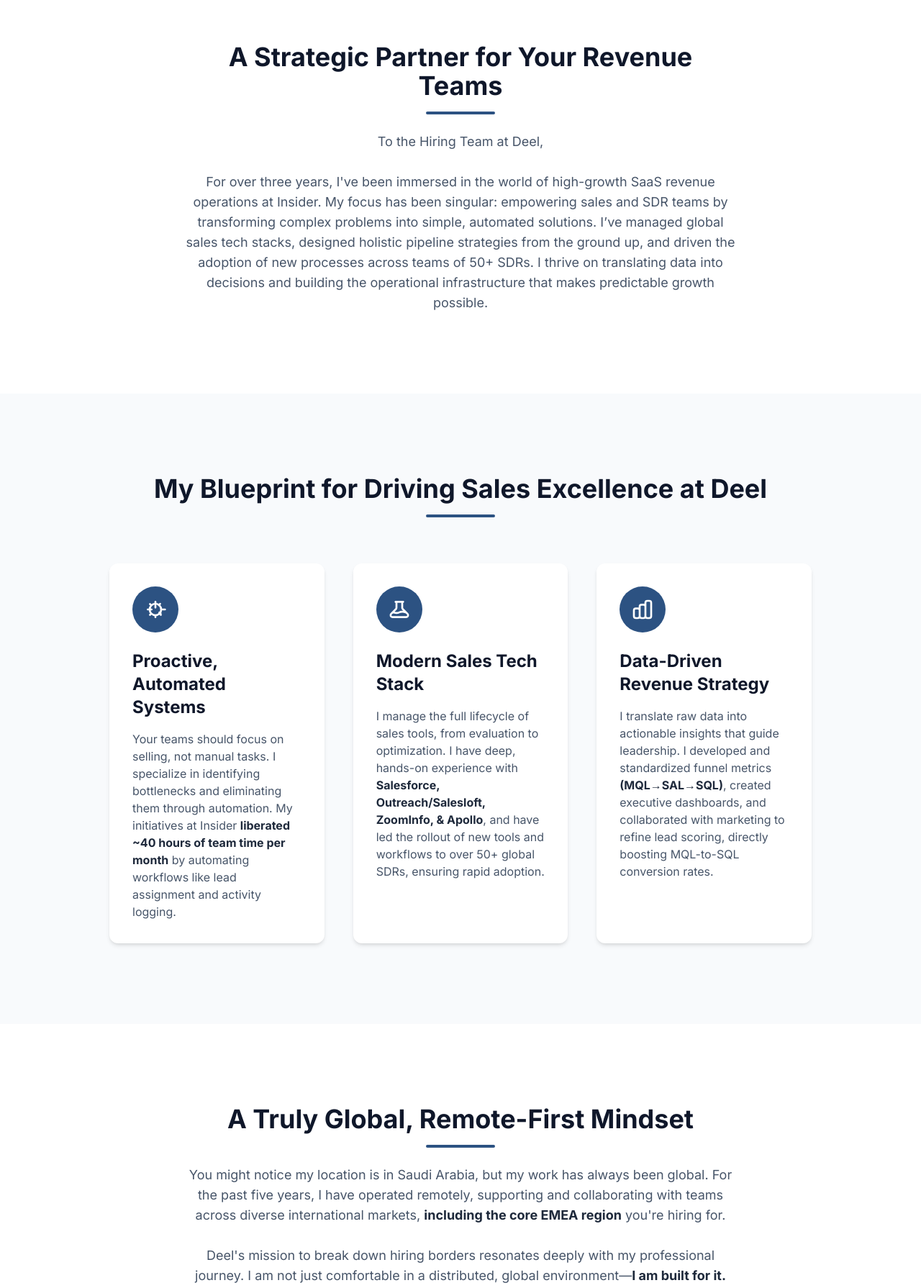
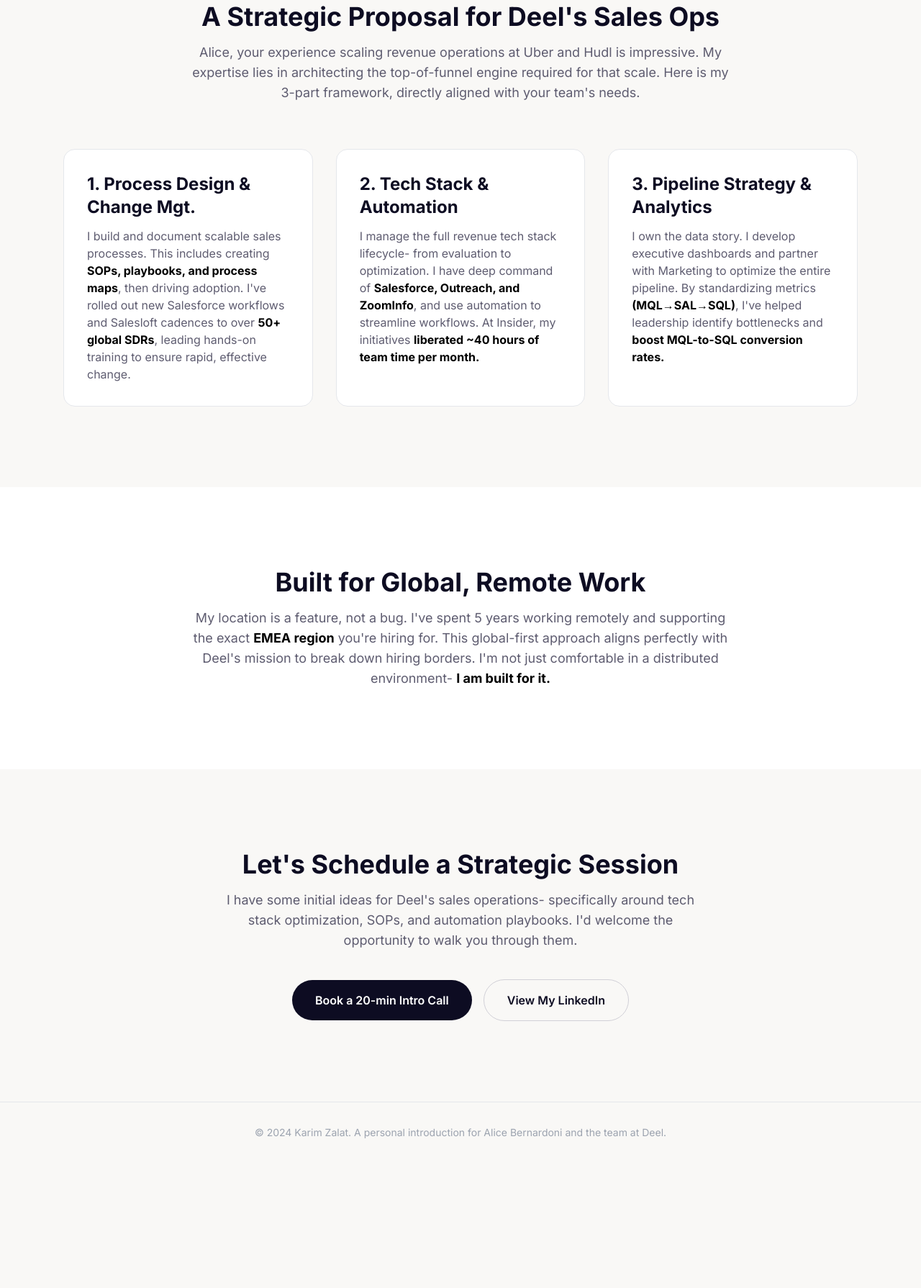
Before and after one commit to karimzalat3-lang/Karim-Deel, a plain HTML site: page index.html in a window 1280 px wide. Shown: the part 758-2548 px from the top of the page at 72% size. After the commit the page ends 2374 px from the top, so only its background shows below. Drawn offline with nearby package versions, Linux system fonts and the light colour scheme.

Commit message:
Update index.html

```diff
--- a/index.html
+++ b/index.html
@@ -3,40 +3,63 @@
 <head>
     <meta charset="UTF-8">
     <meta name="viewport" content="width=device-width, initial-scale=1.0">
-    <title>Karim Zalat | Sales Operations Analyst for Deel</title>
+    <title>Karim Zalat | A Strategic Proposal for Alice Bernardoni at Deel</title>
     <script src="https://cdn.tailwindcss.com"></script>
     <link rel="preconnect" href="https://fonts.googleapis.com">
     <link rel="preconnect" href="https://fonts.gstatic.com" crossorigin>
-    <link href="https://fonts.googleapis.com/css2?family=Inter:wght@400;500;700;800&display=swap" rel="stylesheet">
+    <link href="https://fonts.googleapis.com/css2?family=Inter:wght@400;500;600;700;800&display=swap" rel="stylesheet">
     <style>
+        /* Deel-inspired Branding */
         body {
             font-family: 'Inter', sans-serif;
+            background-color: #F9F8F6; /* Deel's off-white background */
+            color: #0D0C22; /* Deel's primary text color */
         }
-        .hero-bg {
-            background-color: #f8fafc;
+        .deel-text-secondary {
+            color: #5E5C70;
         }
-        .brand-blue {
-            color: #2c5282;
+        .deel-button-primary {
+            background-color: #0D0C22;
+            color: #FFFFFF;
+            font-weight: 600;
+            border-radius: 9999px; /* Pill shape */
+            transition: transform 0.2s, box-shadow 0.2s;
         }
-        .brand-blue-bg {
-            background-color: #2c5282;
+        .deel-button-primary:hover {
+            transform: translateY(-2px);
+            box-shadow: 0 10px 15px -3px rgb(0 0 0 / 0.1), 0 4px 6px -4px rgb(0 0 0 / 0.1);
         }
-        .brand-blue-bg:hover {
-            background-color: #2a4365;
+        .deel-button-secondary {
+            background-color: transparent;
+            color: #0D0C22;
+            font-weight: 600;
+            border: 1px solid #d1d0d7;
+            border-radius: 9999px; /* Pill shape */
+            transition: background-color 0.2s;
+        }
+        .deel-button-secondary:hover {
+            background-color: #f0eefc;
+        }
+        .card-hover {
+            transition: transform 0.3s, box-shadow 0.3s;
+        }
+        .card-hover:hover {
+            transform: translateY(-8px);
+            box-shadow: 0 20px 25px -5px rgb(0 0 0 / 0.1), 0 8px 10px -6px rgb(0 0 0 / 0.1);
         }
     </style>
 </head>
-<body class="bg-slate-50 text-slate-800">
+<body>
 
-    <!-- Header / Nav -->
-    <header class="bg-white/80 backdrop-blur-md sticky top-0 z-50 border-b border-slate-200">
-        <div class="max-w-5xl mx-auto px-6">
+    <!-- Header -->
+    <header class="sticky top-0 z-50 bg-white/80 backdrop-blur-md border-b border-gray-200">
+        <div class="max-w-6xl mx-auto px-6">
             <div class="flex justify-between items-center h-16">
-                <div class="text-xl font-bold text-slate-900">Karim Zalat</div>
-                <nav class="hidden md:flex space-x-8">
-                    <a href="#value" class="text-slate-600 hover:text-slate-900 transition-colors">My Value</a>
-                    <a href="#global" class="text-slate-600 hover:text-slate-900 transition-colors">Global Mindset</a>
-                    <a href="#contact" class="text-slate-600 hover:text-slate-900 transition-colors">Contact</a>
+                <div class="text-xl font-bold">Karim Zalat</div>
+                <nav class="hidden md:flex space-x-8 text-sm font-semibold">
+                    <a href="#framework" class="deel-text-secondary hover:text-black transition-colors">My Framework</a>
+                    <a href="#global" class="deel-text-secondary hover:text-black transition-colors">Global Experience</a>
+                    <a href="#contact" class="deel-text-secondary hover:text-black transition-colors">Connect</a>
                 </nav>
             </div>
         </div>
@@ -44,68 +67,46 @@
 
     <main>
         <!-- Hero Section -->
-        <section class="hero-bg">
-            <div class="max-w-5xl mx-auto px-6 py-24 md:py-32 text-center">
-                <h1 class="text-4xl md:text-6xl font-extrabold text-slate-900 leading-tight">
-                    Architecting the Revenue Engine for Deel's Next Stage of Growth.
+        <section class="bg-white">
+            <div class="max-w-6xl mx-auto px-6 py-24 md:py-32 text-center">
+                <h1 class="text-4xl md:text-6xl font-extrabold leading-tight">
+                    Alice, I built this to show you how I can help scale Deel's sales engine.
                 </h1>
-                <p class="mt-6 max-w-3xl mx-auto text-lg md:text-xl text-slate-600">
-                    I'm Karim Zalat, a Sales Operations Analyst with a GTM engineering mindset. I don't just analyze funnels; I rebuild them for efficiency and scale. I saw the Sales Operations Analyst opening at Deel and knew it was a perfect match for my experience building the automated, data-driven systems that power elite sales teams.
+                <p class="mt-6 max-w-3xl mx-auto text-lg md:text-xl deel-text-secondary">
+                    I design the operational frameworks that drive predictable revenue. My background is in building the exact top-of-funnel systems- from tech stack to playbooks- to support Deel's incredible scale.
                 </p>
                 <div class="mt-10">
-                    <a href="#intro" class="inline-block brand-blue-bg text-white font-bold rounded-lg px-8 py-4 text-lg shadow-lg hover:shadow-xl transform hover:-translate-y-1 transition-all">
-                        View My Strategic Fit
+                    <a href="#contact" class="inline-block deel-button-primary px-8 py-4 text-lg">
+                        Let's Discuss a Framework for Deel
                     </a>
                 </div>
             </div>
         </section>
 
-        <!-- Introduction Section -->
-        <section id="intro" class="bg-white">
-            <div class="max-w-5xl mx-auto px-6 py-20 md:py-28">
-                <div class="text-center max-w-3xl mx-auto">
-                    <h2 class="text-3xl md:text-4xl font-bold text-slate-900">A Strategic Partner for Your Revenue Teams</h2>
-                    <div class="w-24 h-1 brand-blue-bg mx-auto mt-4 rounded"></div>
-                    <p class="mt-6 text-lg text-slate-600">
-                        To the Hiring Team at Deel,
-                        <br><br>
-                        For over three years, I've been immersed in the world of high-growth SaaS revenue operations at Insider. My focus has been singular: empowering sales and SDR teams by transforming complex problems into simple, automated solutions. I’ve managed global sales tech stacks, designed holistic pipeline strategies from the ground up, and driven the adoption of new processes across teams of 50+ SDRs. I thrive on translating data into decisions and building the operational infrastructure that makes predictable growth possible.
+        <!-- Framework Section -->
+        <section id="framework">
+            <div class="max-w-6xl mx-auto px-6 py-20 md:py-28">
+                <div class="text-center mb-16 max-w-3xl mx-auto">
+                    <h2 class="text-3xl md:text-4xl font-bold">A Strategic Proposal for Deel's Sales Ops</h2>
+                    <p class="mt-4 text-lg deel-text-secondary">
+                        Alice, your experience scaling revenue operations at Uber and Hudl is impressive. My expertise lies in architecting the top-of-funnel engine required for that scale. Here is my 3-part framework, directly aligned with your team's needs.
                     </p>
                 </div>
-            </div>
-        </section>
-
-        <!-- Core Value Proposition Section -->
-        <section id="value" class="bg-slate-50">
-            <div class="max-w-5xl mx-auto px-6 py-20 md:py-28">
-                <div class="text-center mb-16">
-                    <h2 class="text-3xl md:text-4xl font-bold text-slate-900">My Blueprint for Driving Sales Excellence at Deel</h2>
-                    <div class="w-24 h-1 brand-blue-bg mx-auto mt-4 rounded"></div>
-                </div>
-                <div class="grid md:grid-cols-3 gap-10">
-                    <!-- Column 1: Automation -->
-                    <div class="bg-white p-8 rounded-xl shadow-md hover:shadow-2xl transition-shadow duration-300">
-                        <div class="flex items-center justify-center h-16 w-16 rounded-full brand-blue-bg text-white mb-6">
-                            <svg xmlns="http://www.w3.org/2000/svg" class="h-8 w-8" fill="none" viewBox="0 0 24 24" stroke="currentColor"><path stroke-linecap="round" stroke-linejoin="round" stroke-width="2" d="M12 6V4m0 16v-2m0-8v-2m-6 4h2m12 0h2m-4.5 4.5l-1.414-1.414M6.343 6.343L7.757 7.757m8.486 8.486l1.414 1.414M4 12h2m12 0h2m-4.5-4.5l1.414-1.414M7.757 16.243L6.343 17.657M12 18a6 6 0 100-12 6 6 0 000 12z" /></svg>
-                        </div>
-                        <h3 class="text-2xl font-bold text-slate-900 mb-4">Proactive, Automated Systems</h3>
-                        <p class="text-slate-600">Your teams should focus on selling, not manual tasks. I specialize in identifying bottlenecks and eliminating them through automation. My initiatives at Insider <strong class="text-slate-800">liberated ~40 hours of team time per month</strong> by automating workflows like lead assignment and activity logging.</p>
+                <div class="grid md:grid-cols-3 gap-8">
+                    <!-- Column 1: Process & Enablement -->
+                    <div class="bg-white p-8 rounded-2xl border border-gray-200 card-hover">
+                        <h3 class="text-2xl font-bold mb-3">1. Process Design & Change Mgt.</h3>
+                        <p class="deel-text-secondary">I build and document scalable sales processes. This includes creating <strong class="text-black">SOPs, playbooks, and process maps</strong>, then driving adoption. I've rolled out new Salesforce workflows and Salesloft cadences to over <strong class="text-black">50+ global SDRs</strong>, leading hands-on training to ensure rapid, effective change.</p>
                     </div>
-                    <!-- Column 2: Technology -->
-                    <div class="bg-white p-8 rounded-xl shadow-md hover:shadow-2xl transition-shadow duration-300">
-                        <div class="flex items-center justify-center h-16 w-16 rounded-full brand-blue-bg text-white mb-6">
-                            <svg xmlns="http://www.w3.org/2000/svg" class="h-8 w-8" fill="none" viewBox="0 0 24 24" stroke="currentColor"><path stroke-linecap="round" stroke-linejoin="round" stroke-width="2" d="M19.428 15.428a2 2 0 00-1.022-.547l-2.387-.477a6 6 0 00-3.86.517l-.318.158a6 6 0 01-3.86.517L6.05 15.21a2 2 0 00-1.806.547M8 4h8l-1 1v5.172a2 2 0 00.586 1.414l5 5c1.26 1.26.367 3.414-1.415 3.414H4.828c-1.782 0-2.674-2.154-1.414-3.414l5-5A2 2 0 009 10.172V5L8 4z" /></svg>
-                        </div>
-                        <h3 class="text-2xl font-bold text-slate-900 mb-4">Modern Sales Tech Stack</h3>
-                        <p class="text-slate-600">I manage the full lifecycle of sales tools, from evaluation to optimization. I have deep, hands-on experience with <strong class="text-slate-800">Salesforce, Outreach/Salesloft, ZoomInfo, & Apollo</strong>, and have led the rollout of new tools and workflows to over 50+ global SDRs, ensuring rapid adoption.</p>
+                    <!-- Column 2: Tech Stack & Automation -->
+                    <div class="bg-white p-8 rounded-2xl border border-gray-200 card-hover">
+                        <h3 class="text-2xl font-bold mb-3">2. Tech Stack & Automation</h3>
+                        <p class="deel-text-secondary">I manage the full revenue tech stack lifecycle- from evaluation to optimization. I have deep command of <strong class="text-black">Salesforce, Outreach, and ZoomInfo</strong>, and use automation to streamline workflows. At Insider, my initiatives <strong class="text-black">liberated ~40 hours of team time per month.</strong></p>
                     </div>
-                    <!-- Column 3: Strategy -->
-                    <div class="bg-white p-8 rounded-xl shadow-md hover:shadow-2xl transition-shadow duration-300">
-                        <div class="flex items-center justify-center h-16 w-16 rounded-full brand-blue-bg text-white mb-6">
-                            <svg xmlns="http://www.w3.org/2000/svg" class="h-8 w-8" fill="none" viewBox="0 0 24 24" stroke="currentColor"><path stroke-linecap="round" stroke-linejoin="round" stroke-width="2" d="M9 19v-6a2 2 0 00-2-2H5a2 2 0 00-2 2v6a2 2 0 002 2h2a2 2 0 002-2zm0 0V9a2 2 0 012-2h2a2 2 0 012 2v10m-6 0a2 2 0 002 2h2a2 2 0 002-2m0 0V5a2 2 0 012-2h2a2 2 0 012 2v14a2 2 0 01-2 2h-2a2 2 0 01-2-2z" /></svg>
-                        </div>
-                        <h3 class="text-2xl font-bold text-slate-900 mb-4">Data-Driven Revenue Strategy</h3>
-                        <p class="text-slate-600">I translate raw data into actionable insights that guide leadership. I developed and standardized funnel metrics <strong class="text-slate-800">(MQL→SAL→SQL)</strong>, created executive dashboards, and collaborated with marketing to refine lead scoring, directly boosting MQL-to-SQL conversion rates.</p>
+                    <!-- Column 3: Pipeline Strategy & Analytics -->
+                    <div class="bg-white p-8 rounded-2xl border border-gray-200 card-hover">
+                        <h3 class="text-2xl font-bold mb-3">3. Pipeline Strategy & Analytics</h3>
+                        <p class="deel-text-secondary">I own the data story. I develop executive dashboards and partner with Marketing to optimize the entire pipeline. By standardizing metrics <strong class="text-black">(MQL→SAL→SQL)</strong>, I've helped leadership identify bottlenecks and <strong class="text-black">boost MQL-to-SQL conversion rates.</strong></p>
                     </div>
                 </div>
             </div>
@@ -113,31 +114,28 @@
 
         <!-- Global Mindset Section -->
         <section id="global" class="bg-white">
-            <div class="max-w-5xl mx-auto px-6 py-20 md:py-28">
+            <div class="max-w-6xl mx-auto px-6 py-20 md:py-28">
                 <div class="text-center max-w-3xl mx-auto">
-                    <h2 class="text-3xl md:text-4xl font-bold text-slate-900">A Truly Global, Remote-First Mindset</h2>
-                    <div class="w-24 h-1 brand-blue-bg mx-auto mt-4 rounded"></div>
-                    <p class="mt-6 text-lg text-slate-600">
-                        You might notice my location is in Saudi Arabia, but my work has always been global. For the past five years, I have operated remotely, supporting and collaborating with teams across diverse international markets, <strong class="text-slate-800">including the core EMEA region</strong> you're hiring for.
-                        <br><br>
-                        Deel's mission to break down hiring borders resonates deeply with my professional journey. I am not just comfortable in a distributed, global environment—<strong class="text-slate-800">I am built for it.</strong>
+                    <h2 class="text-3xl md:text-4xl font-bold">Built for Global, Remote Work</h2>
+                    <p class="mt-4 text-lg deel-text-secondary">
+                        My location is a feature, not a bug. I've spent 5 years working remotely and supporting the exact <strong class="text-black">EMEA region</strong> you're hiring for. This global-first approach aligns perfectly with Deel's mission to break down hiring borders. I'm not just comfortable in a distributed environment- <strong class="text-black">I am built for it.</strong>
                     </p>
                 </div>
             </div>
         </section>
 
         <!-- Final Call to Action Section -->
-        <section id="contact" class="brand-blue-bg">
-            <div class="max-w-5xl mx-auto px-6 py-20 md:py-28 text-center text-white">
-                <h2 class="text-3xl md:text-4xl font-bold">Let's Build the Future of Sales Operations at Deel.</h2>
-                <p class="mt-4 text-lg text-slate-200 max-w-2xl mx-auto">
-                    I am confident that my blend of strategic thinking, technical skill, and hands-on GTM engineering experience is exactly what Deel needs. I am eager to discuss how I can contribute to your team.
+        <section id="contact">
+            <div class="max-w-6xl mx-auto px-6 py-20 md:py-28 text-center">
+                <h2 class="text-3xl md:text-4xl font-bold">Let's Schedule a Strategic Session</h2>
+                <p class="mt-4 text-lg deel-text-secondary max-w-2xl mx-auto">
+                    I have some initial ideas for Deel's sales operations- specifically around tech stack optimization, SOPs, and automation playbooks. I'd welcome the opportunity to walk you through them.
                 </p>
                 <div class="mt-10 flex flex-col sm:flex-row justify-center items-center gap-4">
-                    <a href="mailto:karimzalat3@gmail.com" class="w-full sm:w-auto bg-white text-brand-blue font-bold rounded-lg px-8 py-4 text-lg shadow-lg hover:shadow-xl transform hover:-translate-y-1 transition-all">
-                        Contact Me via Email
+                    <a href="mailto:karimzalat3@gmail.com?subject=Strategic Framework for Deel Sales Ops" class="w-full sm:w-auto deel-button-primary px-8 py-4">
+                        Book a 20-min Intro Call
                     </a>
-                    <a href="https://www.linkedin.com/in/karimzalat/" target="_blank" rel="noopener noreferrer" class="w-full sm:w-auto bg-white/20 text-white font-bold rounded-lg px-8 py-4 text-lg shadow-lg hover:shadow-xl transform hover:-translate-y-1 transition-all">
+                    <a href="https://www.linkedin.com/in/karimzalat/" target="_blank" rel="noopener noreferrer" class="w-full sm:w-auto deel-button-secondary px-8 py-4">
                         View My LinkedIn
                     </a>
                 </div>
@@ -146,9 +144,9 @@
     </main>
 
     <!-- Footer -->
-    <footer class="bg-slate-100">
-        <div class="max-w-5xl mx-auto px-6 py-8 text-center text-slate-500">
-            <p>&copy; 2024 Karim Zalat. Designed as a personal introduction for the team at Deel.</p>
+    <footer class="border-t border-gray-200">
+        <div class="max-w-6xl mx-auto px-6 py-8 text-center text-gray-400 text-sm">
+            <p>&copy; 2024 Karim Zalat. A personal introduction for Alice Bernardoni and the team at Deel.</p>
         </div>
     </footer>
 
```
